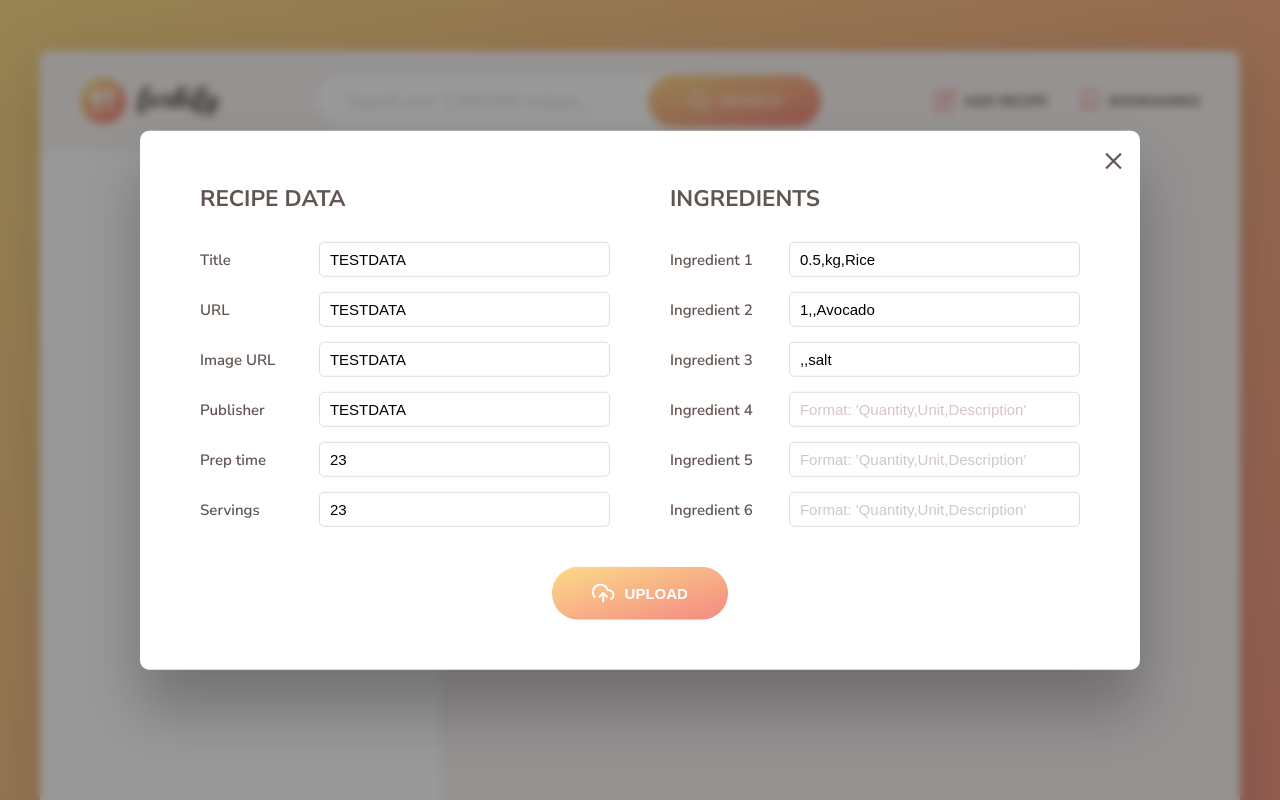
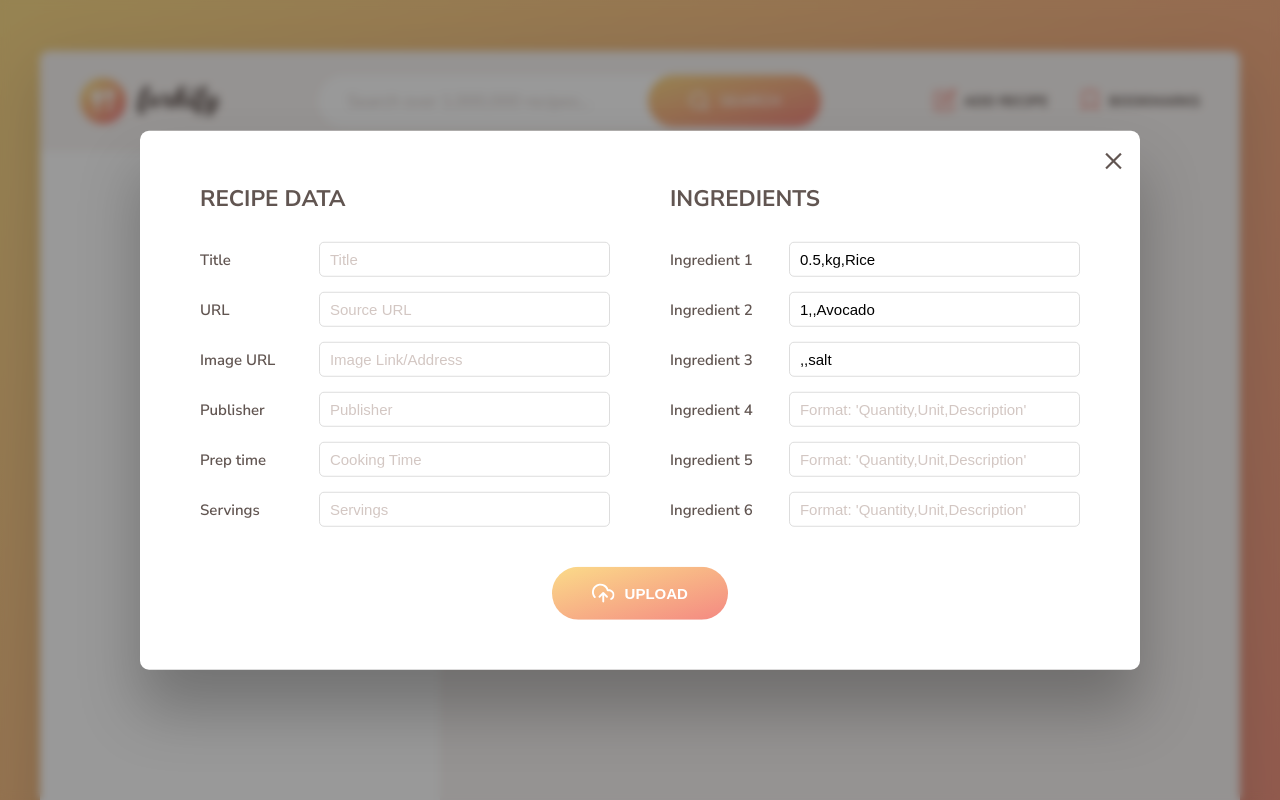
Before and after one commit to enochrx/forkify-recipe-app, a website built with Parcel: page index.html in a window 1280 px wide. Both pictures are taken after a click on the button "ADD RECIPE". Shown: the top 800 px of the page. Built offline with nearby package versions, Linux system fonts and the light colour scheme.

Commit message:
user-generated

```diff
--- a/index.html
+++ b/index.html
@@ -124,6 +124,7 @@
         <p class="copyright">
           &copy; Copyright by
           <a
+            rel="noopener"
             class="twitter-link"
             target="_blank"
             href="https://twitter.com/jonasschmedtman"
@@ -263,17 +264,53 @@
         <div class="upload__column">
           <h3 class="upload__heading">Recipe data</h3>
           <label>Title</label>
-          <input value="TESTDATA" required name="title" type="text" />
+          <input
+            placeholder="Title"
+            value=""
+            required
+            name="title"
+            type="text"
+          />
           <label>URL</label>
-          <input value="TESTDATA" required name="sourceUrl" type="text" />
+          <input
+            placeholder="Source URL"
+            value=""
+            required
+            name="sourceUrl"
+            type="text"
+          />
           <label>Image URL</label>
-          <input value="TESTDATA" required name="image" type="text" />
+          <input
+            placeholder="Image Link/Address"
+            value=""
+            required
+            name="image"
+            type="text"
+          />
           <label>Publisher</label>
-          <input value="TESTDATA" required name="publisher" type="text" />
+          <input
+            placeholder="Publisher"
+            value=""
+            required
+            name="publisher"
+            type="text"
+          />
           <label>Prep time</label>
-          <input value="23" required name="cookingTime" type="number" />
+          <input
+            placeholder="Cooking Time"
+            value=""
+            required
+            name="cookingTime"
+            type="number"
+          />
           <label>Servings</label>
-          <input value="23" required name="servings" type="number" />
+          <input
+            placeholder="Servings"
+            value=""
+            required
+            name="servings"
+            type="number"
+          />
         </div>
 
         <div class="upload__column">
@@ -330,4 +367,3 @@
     </div>
   </body>
 </html>
-1
--- a/src/js/controller.js
+++ b/src/js/controller.js
@@ -59,6 +59,7 @@ const controlSearchResults = async function () {
 
     //Render initial pagination
     paginationView.render(model.state.search);
+    console.log(model.state.search.results.length);
   } catch (err) {
     console.error(err);
   }
--- a/src/js/model.js
+++ b/src/js/model.js
@@ -59,6 +59,7 @@ export const loadSearchResults = async function (query) {
         ...(rec.key && { key: rec.key }),
       };
     });
+
     //Alternative way to reset page to 1 after each search
     // state.search.page = 1;
   } catch (err) {
@@ -69,6 +70,7 @@ export const loadSearchResults = async function (query) {
 
 export const getSearchResultsPage = function (page = state.search.page) {
   state.search.page = page;
+  console.log(page);
   const start = (page - 1) * state.search.resultsPerPage; //0
   const end = page * state.search.resultsPerPage; //9
 
--- a/src/js/views/addRecipeView.js
+++ b/src/js/views/addRecipeView.js
@@ -49,8 +49,6 @@ class AddRecipeView extends View {
   addHandlerUpload(handler) {
     this._parentElement.addEventListener("submit", function (e) {
       e.preventDefault();
-      const btn = e.target;
-      console.log(btn);
       const dataArr = [...new FormData(this)]; //Because we are inside of a handler function, this points to this._parentElement,which is of course the upload form.
       const data = Object.fromEntries(dataArr);
       handler(data);
@@ -61,17 +59,17 @@ class AddRecipeView extends View {
     return `<div class="upload__column">
       <h3 class="upload__heading">Recipe data</h3>
       <label>Title</label>
-      <input value="TEST123" required name="title" type="text" />
+      <input placeholder="Title" value="" required name="title" type="text" />
       <label>URL</label>
-      <input value="TEST123" required name="sourceUrl" type="text" />
+      <input placeholder="Source URL" value="" required name="sourceUrl" type="text" />
       <label>Image URL</label>
-      <input value="TEST123" required name="image" type="text" />
+      <input placeholder="Image Link/Address" value="" required name="image" type="text" />
       <label>Publisher</label>
-      <input value="TEST123" required name="publisher" type="text" />
+      <input placeholder="Publisher" value="" required name="publisher" type="text" />
       <label>Prep time</label>
-      <input value="23" required name="cookingTime" type="number" />
+      <input placeholder="Cooking Time" value="" required name="cookingTime" type="number" />
       <label>Servings</label>
-      <input value="23" required name="servings" type="number" />
+      <input placeholder="Servings" value="" required name="servings" type="number" />
     </div>
 
     <div class="upload__column">
--- a/src/js/views/paginationView.js
+++ b/src/js/views/paginationView.js
@@ -17,11 +17,21 @@ class PaginationView extends View {
     });
   }
 
+  totalPageNumber() {
+    return `
+        <div class="btn--inline pagination__btn--none">
+            <span class="btn--inline pagination__btn--none">${this._data.results.length}</span>
+        </div>`;
+  }
+
   _generateMarkup() {
     currentPage = this._data.page;
     const numPages = Math.ceil(
       this._data.results.length / this._data.resultsPerPage
     );
+
+    this.totalPageNumber();
+    // const totalPage = this._data.results.length;
 
     //Page 1, and there are other pages
     if (currentPage === 1 && numPages > 1) {
--- a/src/sass/_searchResults.scss
+++ b/src/sass/_searchResults.scss
@@ -14,7 +14,7 @@
   padding: 0 3.5rem;
 
   &::after {
-    content: '';
+    content: "";
     display: table;
     clear: both;
   }
```
Also changed, not shown: src/js/views/View.js (+9 -0 lines), 1 other file.
